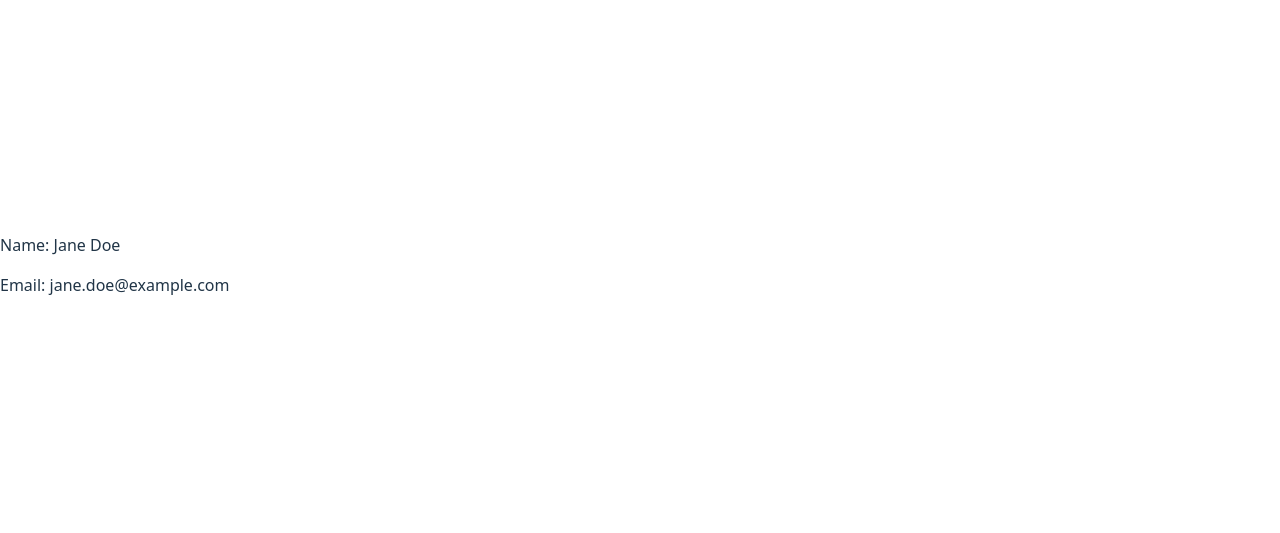
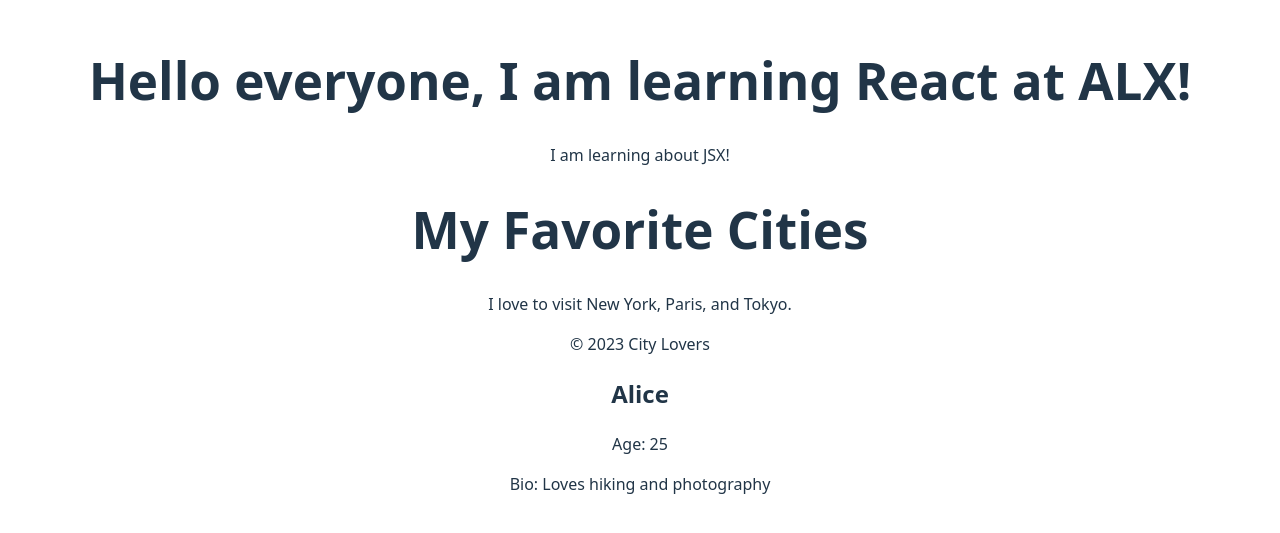
Before and after one commit to Adnanebrr/alx-fe-reactjs, a React (Vite) app in the folder alx-react-app-props/: page / in a window 1280 px wide. Shown: the part 135-668 px from the top of the page. Built offline with nearby package versions, Linux system fonts and the light colour scheme.

Commit message:
still trying

```diff
--- a/alx-react-app-props/src/UserDetails.jsx
+++ b/alx-react-app-props/UserDetails.jsx
@@ -1,5 +1,5 @@
 import { useContext } from 'react';
-import UserContext from './context/UserContext';
+import UserContext from './UserContext';
 
 function UserDetails() {
   const userData = useContext(UserContext);
--- a/alx-react-app-props/src/App.jsx
+++ b/alx-react-app-props/src/App.jsx
@@ -1,15 +1,25 @@
-import React from 'react';
-import UserContext from './UserContext';
+import WelcomeMessage from './components/WelcomeMessage';
+import Header from './components/Header';
+import MainContent from './components/MainContent';
+import Footer from './components/Footer';
 import UserProfile from './components/UserProfile';
+import './App.css'
+import UserContext from './components/UserContext';
 
 function App() {
-  const user = { name: "Jane Doe", email: "jane.doe@example.com" };
+  const userData = { name:"Alice", age:"25", bio:"Loves hiking and photography" };
 
   return (
-    <UserContext.Provider value={user}>
-      <UserProfile />
-    </UserContext.Provider>
-  );
+    <>
+      <WelcomeMessage />
+      <Header />
+      <MainContent />
+      <Footer />
+      <UserContext.Provider value={userData}>
+        <UserProfile />
+      </UserContext.Provider>
+    </>
+  )
 }
 
 export default App;
--- a/alx-react-app-props/src/UserContext.js
+++ /dev/null
@@ -1,5 +0,0 @@
-import React from 'react';
-
-const UserContext = React.createContext();
-
-export default UserContext;
--- /dev/null
+++ b/alx-react-app-props/src/components/UserContext.js
@@ -0,0 +1,5 @@
+import { createContext } from "react";
+
+const UserContext = createContext();
+
+export default UserContext;
--- a/alx-react-app-props/src/components/UserProfile.jsx
+++ b/alx-react-app-props/src/components/UserProfile.jsx
@@ -1,15 +1,16 @@
-import React, { useContext } from 'react';
-import UserContext from '../UserContext';
+import { useContext } from "react";
+import UserContext from "./UserContext";
 
 function UserProfile() {
-  const user = useContext(UserContext);
+    const {name, age, bio} = useContext(UserContext);
 
-  return (
-    <div>
-      <p>Name: {user.name}</p>
-      <p>Email: {user.email}</p>
-    </div>
-  );
-}
+    return (
+        <div>
+            <h2>{name}</h2>
+            <p>Age: {age}</p>
+            <p>Bio: {bio}</p>
+        </div>
+    );
+};
 
 export default UserProfile;
--- a/alx-react-app-props/src/context/UserContext.js
+++ /dev/null
@@ -1,5 +0,0 @@
-import { createContext } from 'react';
-
-const UserContext = createContext(null);
-
-export default UserContext;
```
Also changed, not shown: alx-react-app-props/src/UserProfile.jsx (deleted, +0 -7 lines), alx-react-app-props/UserInfo.jsx (renamed from alx-react-app-props/src/UserInfo.jsx).
